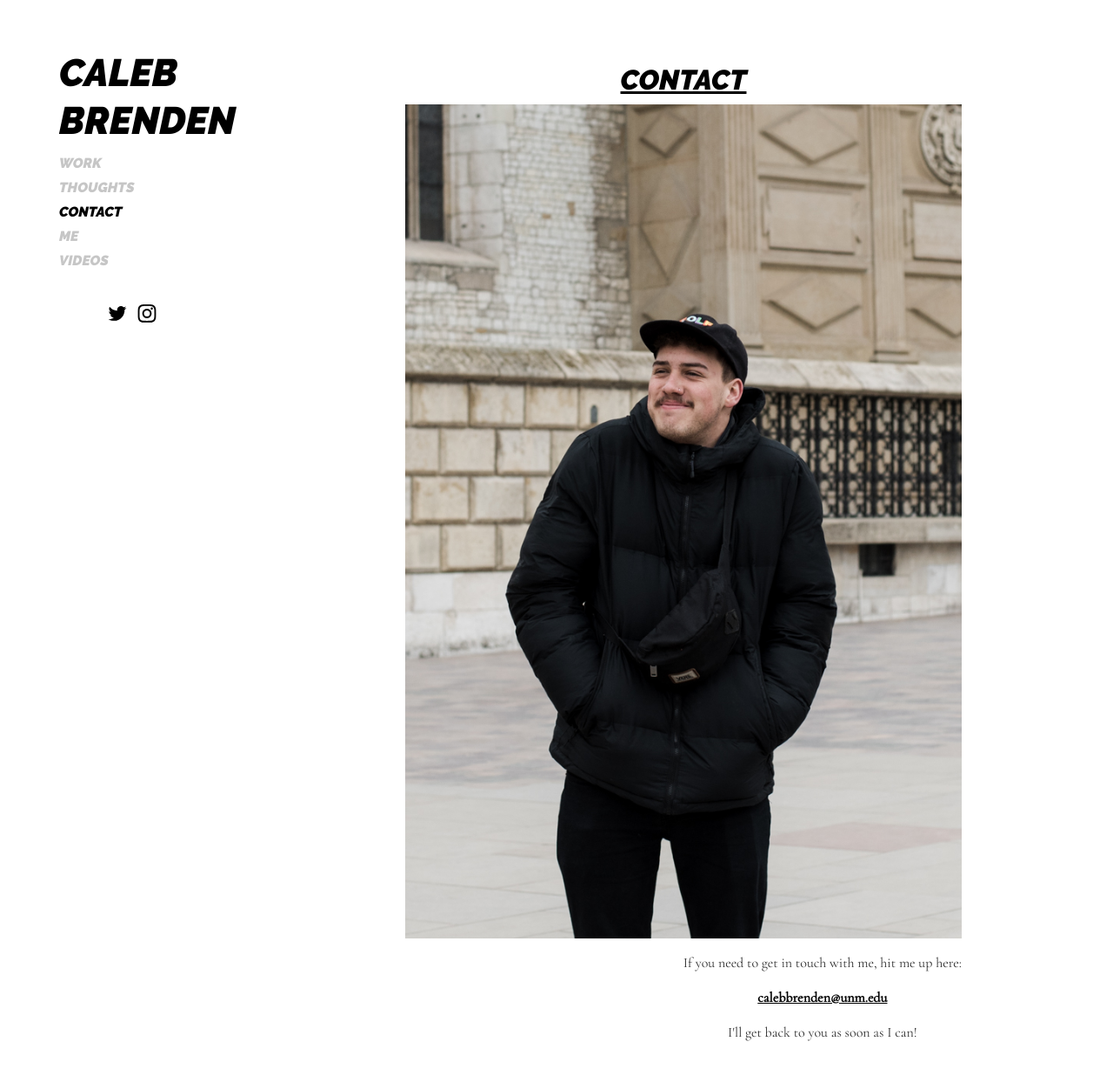
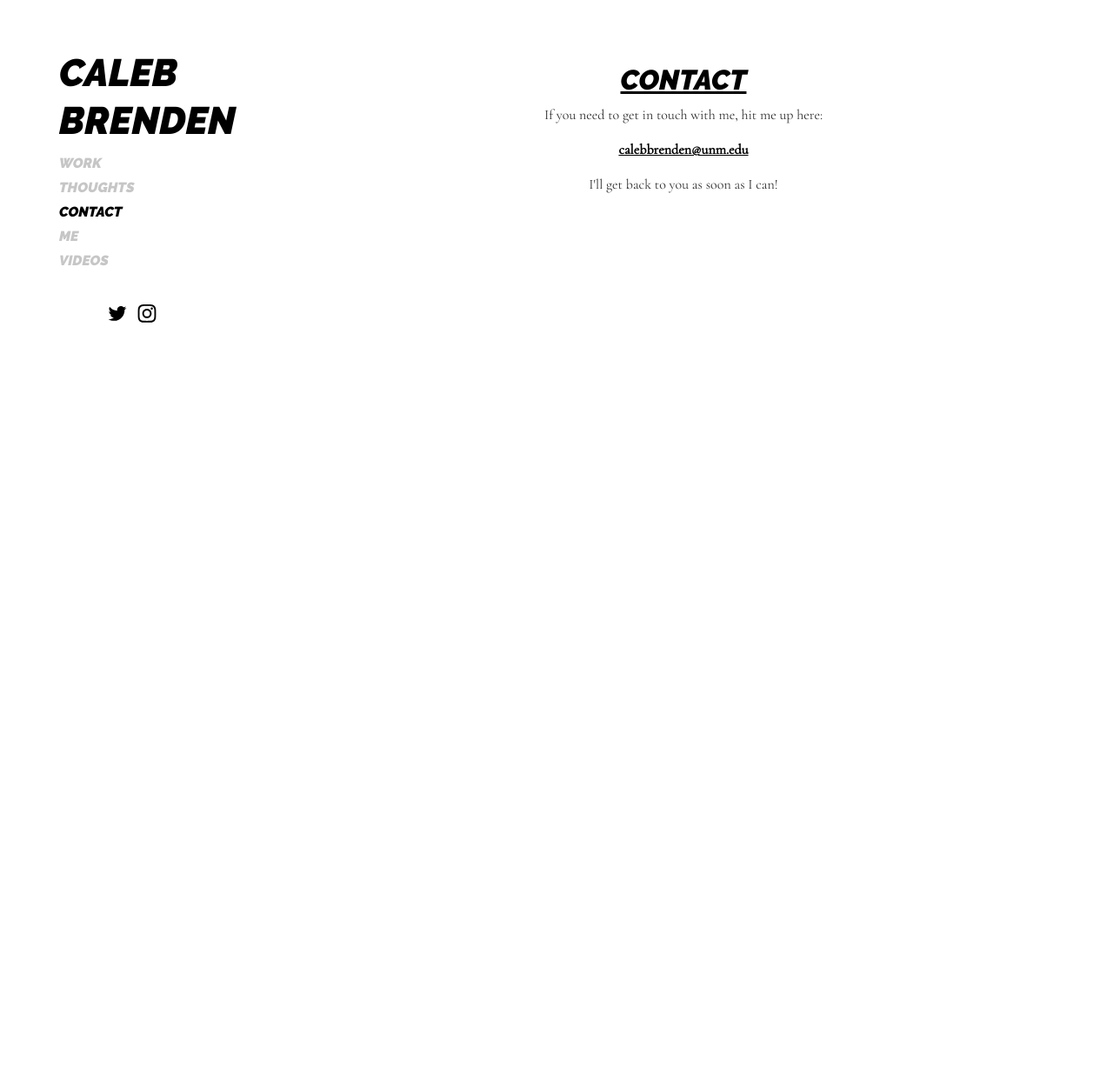
Before and after one commit to calebbrenden/my-site, a Jekyll site: the page built from contact.md, in a window 1280 px wide. Shown: the top 1236 px of the page at 87% size. Built offline with Jekyll 4.4.1, drawn with Linux system fonts in a browser that asks for light colours.

Commit message:
pushed out original contact page

```diff
--- a/contact.md
+++ b/contact.md
@@ -6,15 +6,11 @@ sidebar_link: true
 
 <h1 class="page-title">CONTACT</h1>
 
-<img style="float: left;" src="{{ site.baseurl }}/images/me-krakow.jpg" alt="that's me in krakow, poland!">
-
-<div style="float: right;">
 <p align="center">If you need to get in touch with me, hit me up here:</p>
 
 <p align="center"><a href="mailto:calebbrenden@unm.edu">calebbrenden@unm.edu</a></p>
 
 <p align="center">I'll get back to you as soon as I can!</p>
-</div>
 
 <!--
 <p align="center">I'll get back to you as soon as I can!</p>
```
